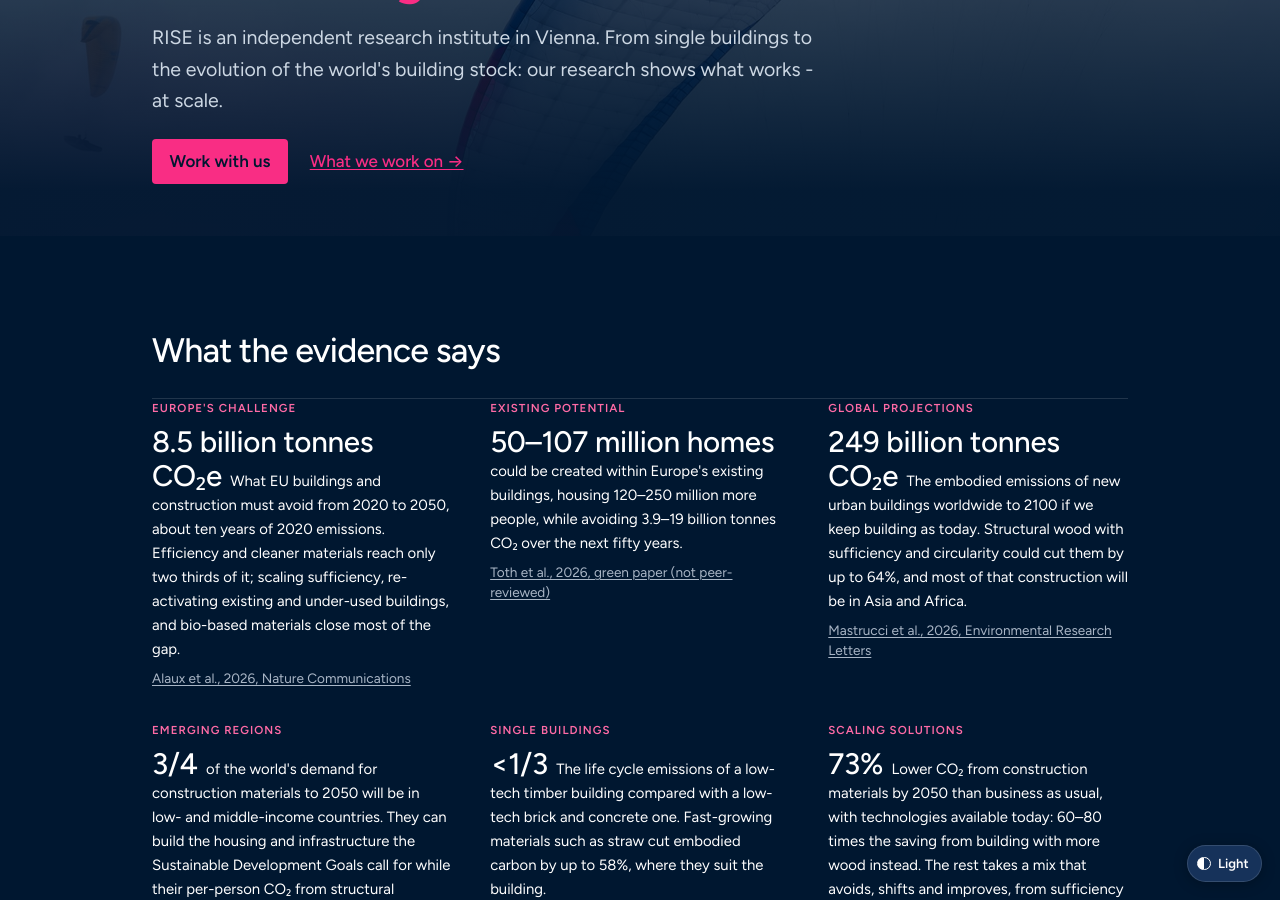
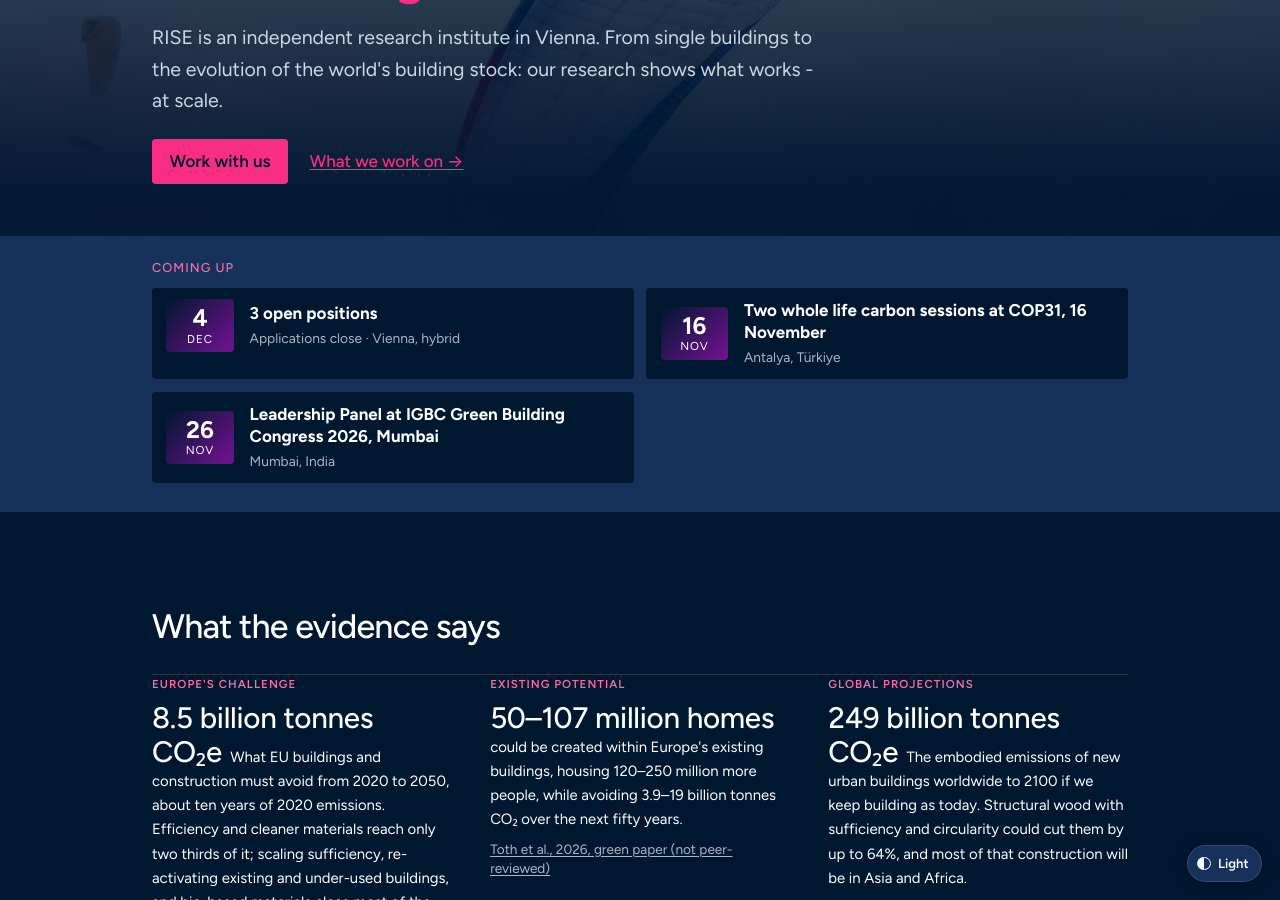
Before and after one commit to mroeck/riselabs.at, a Jekyll site: the page built from index.md, in a window 1280 px wide and 900 px high, scrolled down 417 px. Built offline with Jekyll 4.4.1, drawn with Linux system fonts in a browser that asks for light colours; some web fonts are replaced; part of the change alters nothing that is shown.

Commit message:
Coming up, on the home page, with the open positions in it
Martin, 4 Nov. This is D2 in the review's decision table: its recommended
home page puts this band second, and it was the only one of the eight the
page did not have at all. It ran on /news/ and nowhere else.

"Latest" does not move. What Martin wanted at the top was the deadlines, not
posts about things that already happened, and those were never in this band
because it only looked at events.

So the include takes openings too, as ONE row for all of them rather than
one each: positions are advertised in batches with a single closing date, so
a row each would have filled the strip with 4 Dec three times. The row shows
the soonest deadline, says applications close, and links to /join/. It
disappears after the last position closes, not the first.

The row is on where a page asks for it (positions="true"), which is the home
page. /news/ renders exactly as before: its Open positions tab already lists
them.

Hiding when empty, which was asked for, works three ways: the include
renders no section when nothing is ahead, ui.js hides a row whose date
passes between pushes, and it hides the strip when that was the last row.
Checked at three dates: today three rows, 5 December and 1 March no section
at all.

The band rhythm below is untouched. .soon is --surface and the band under it
is --bg, so THE RULE still reads bg / surface / bg from the top. No sideways
scroll at 390 or 1440, both themes.

Co-Authored-By: Claude Opus 5 <noreply@anthropic.com>
Claude-Session: https://claude.ai/code/session_013yvRdL5WvGEbo8a8kksApF

```diff
--- a/_includes/comingup.html
+++ b/_includes/comingup.html
@@ -18,7 +18,36 @@
   itself when all of them have.
 {%- endcomment -%}
 {%- assign today = site.time | date: "%Y%m%d" | plus: 0 -%}
+{%- assign cap = include.limit | default: 3 | plus: 0 -%}
 {%- assign events = site.posts | where: "type", "event" -%}
+
+{%- comment -%}
+  Open positions, as one row rather than one per position (Martin, 4 Nov
+  2026). An application deadline is the same kind of fact as an event date,
+  a day something stops being possible, and it is the reason to want this
+  strip near the top of a page at all. But positions are advertised in
+  batches with one closing date, so a row each would read as three separate
+  deadlines and fill the strip with the same date three times.
+
+  `include.positions="true"` turns the row on. It is not on /news/, where
+  the Open positions tab already lists them.
+
+  The chip shows the soonest deadline and the row disappears after the last
+  one, which is why both ends are worked out here.
+{%- endcomment -%}
+{%- assign open_live = "" -%}
+{%- assign all_ops = site.posts | where: "type", "opening" | sort: "deadline" -%}
+{%- assign open_count = 0 -%}
+{%- for o in all_ops -%}
+  {%- assign close = o.deadline | date: "%Y%m%d" | plus: 0 -%}
+  {%- if close >= today -%}
+    {%- assign open_count = open_count | plus: 1 -%}
+    {%- if open_count == 1 %}{% assign first_close = o.deadline %}{% endif -%}
+    {%- assign last_close = o.deadline -%}
+  {%- endif -%}
+{%- endfor -%}
+{%- assign show_positions = false -%}
+{%- if include.positions == "true" and open_count > 0 %}{% assign show_positions = true %}{% endif -%}
 
 {%- comment -%} sortable key per event, so the strip is in date order {%- endcomment -%}
 {%- assign keyed = "" -%}
@@ -40,14 +69,26 @@
 {%- endcomment -%}
 {%- assign rows = keyed | split: "," | sort -%}
 
-{%- if rows.size > 0 %}
+{%- if rows.size > 0 or show_positions %}
 <section class="soon" aria-labelledby="comingup-h" data-comingup>
   <div class="wrap">
     <h2 id="comingup-h">Coming up</h2>
     <ul>
       {%- assign shown = 0 -%}
+      {%- if show_positions -%}
+      {%- assign shown = 1 -%}
+      <li data-end="{{ last_close | date: '%Y-%m-%d' }}">
+        <a href="{{ '/join/' | relative_url }}">
+          <span class="cal"><b>{{ first_close | date: "%-d" }}</b><span>{{ first_close | date: "%b" }}</span></span>
+          <span class="soon-txt">
+            <span class="t">{% if open_count == 1 %}One open position{% else %}{{ open_count }} open positions{% endif %}</span>
+            <span class="w">Applications close &middot; Vienna, hybrid</span>
+          </span>
+        </a>
+      </li>
+      {%- endif -%}
       {%- for row in rows -%}
-      {%- if row == "" or shown >= 3 -%}{%- continue -%}{%- endif -%}
+      {%- if row == "" or shown >= cap -%}{%- continue -%}{%- endif -%}
       {%- assign shown = shown | plus: 1 -%}
       {%- assign idx = row | split: "|" | last | plus: 0 -%}
       {%- assign e = events[idx] -%}
--- a/index.md
+++ b/index.md
@@ -42,6 +42,28 @@ permalink: /
 {% include hero.html %}
 
 <main id="content">
+
+{%- comment -%}
+  "Coming up", directly under the hero (Martin, 4 Nov 2026). This is D2 in
+  the review's decision table: its recommended home page puts this band
+  second, and it was the only band of the eight that the page did not have
+  at all. It ran on /news/ and nowhere else.
+
+  What it carries: the open positions as one row, then the next events. A
+  deadline is the same kind of fact as an event date, a day something stops
+  being possible, and it is the reason to want a band like this near the
+  top. One row for all the positions rather than one each, because they are
+  advertised in batches with a single closing date.
+
+  It hides itself when nothing is ahead: the include renders no section, and
+  for a date that passes between pushes, ui.js hides the row and then the
+  strip. So an empty "Coming up" heading never reaches the page.
+
+  It does not disturb the band rhythm below it. `.soon` is `--surface` and
+  the band under it is `--bg`, so THE RULE still reads bg / surface / bg
+  from the top.
+{%- endcomment -%}
+{% include comingup.html positions="true" %}
 
 {%- comment -%}
   The evidence, before anything else. The page used to open on what RISE
```
